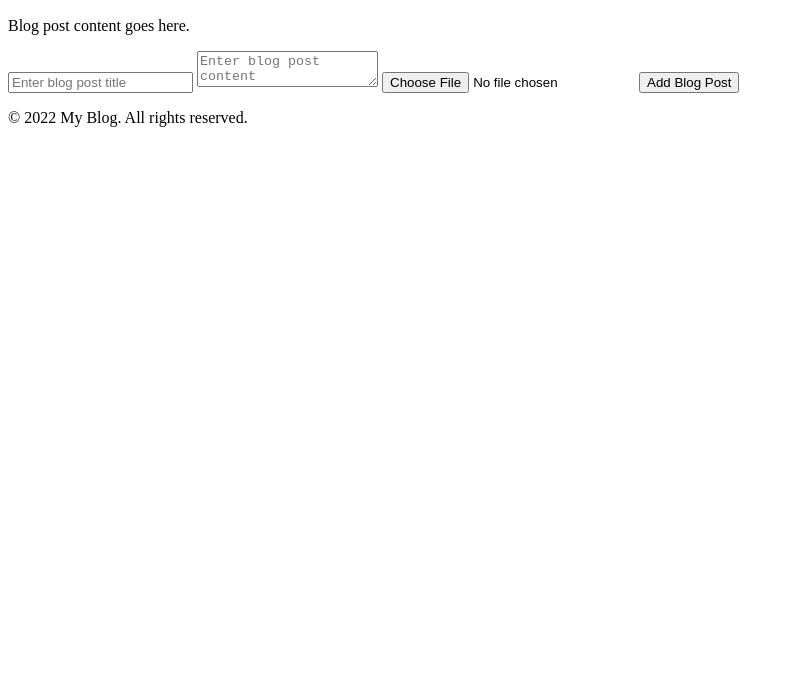
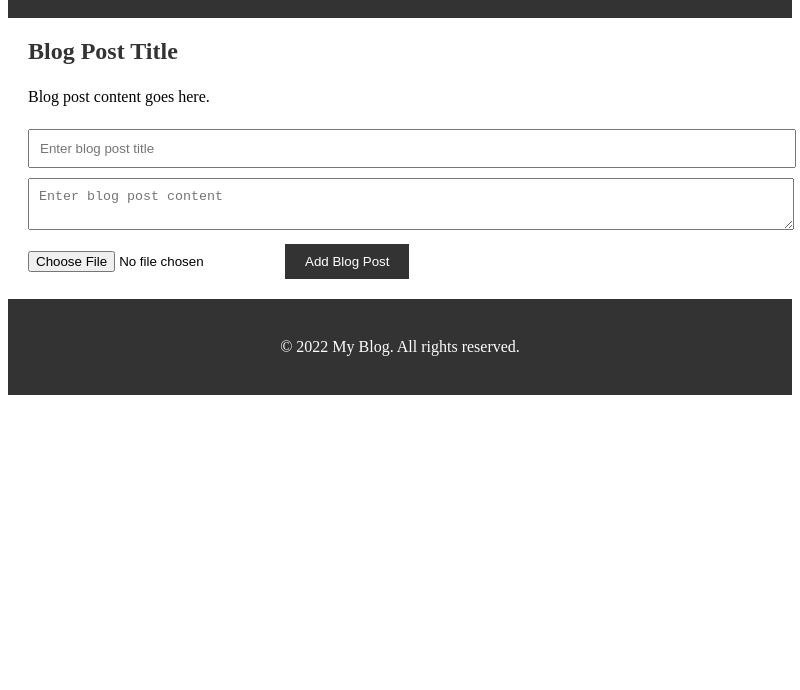
Before and after one commit to Falcon-JasonM/my-electron-app, an Electron app: page blog.html in a window 800 px wide. Shown: the part 110-800 px from the top of the page. Drawn offline with Linux system fonts and the light colour scheme.

Commit message:
added styling to blog.html page

```diff
--- a/blog.html
+++ b/blog.html
@@ -3,7 +3,63 @@
 <head>
     <title>My Blog</title>
     <style>
-        /* CSS styles for the blog */
+        <style>
+            /* CSS styles for the blog */
+            body {
+                font-family: Arial, sans-serif;
+                margin: 0;
+                padding: 0;
+            }
+
+            header {
+                background-color: #333;
+                color: #fff;
+                padding: 20px;
+                text-align: center;
+            }
+
+            main {
+                margin: 20px;
+            }
+
+            article {
+                margin-bottom: 20px;
+            }
+
+            h2 {
+                color: #333;
+            }
+
+            p {
+                line-height: 1.5;
+            }
+
+            form {
+                margin-top: 20px;
+            }
+
+            input[type="text"],
+            textarea {
+                width: 100%;
+                padding: 10px;
+                margin-bottom: 10px;
+            }
+
+            button[type="submit"] {
+                background-color: #333;
+                color: #fff;
+                padding: 10px 20px;
+                border: none;
+                cursor: pointer;
+            }
+
+            footer {
+                background-color: #333;
+                color: #fff;
+                padding: 20px;
+                text-align: center;
+            }
+        </style>
     </style>
 </head>
 <body>
```
Also changed, not shown: basic-counters.js (added, +20 -0 lines).
